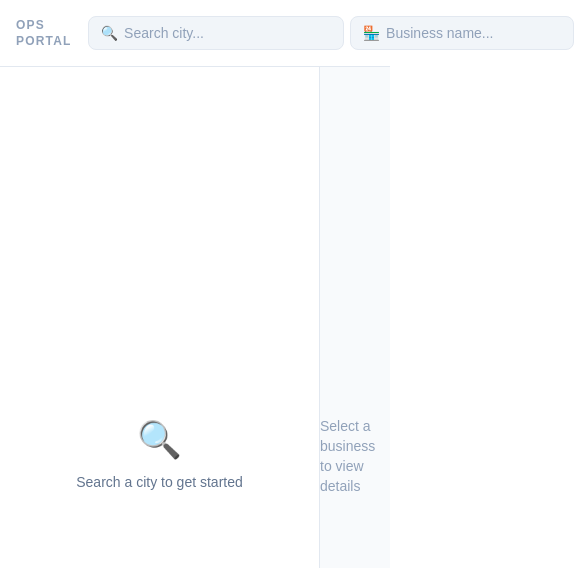
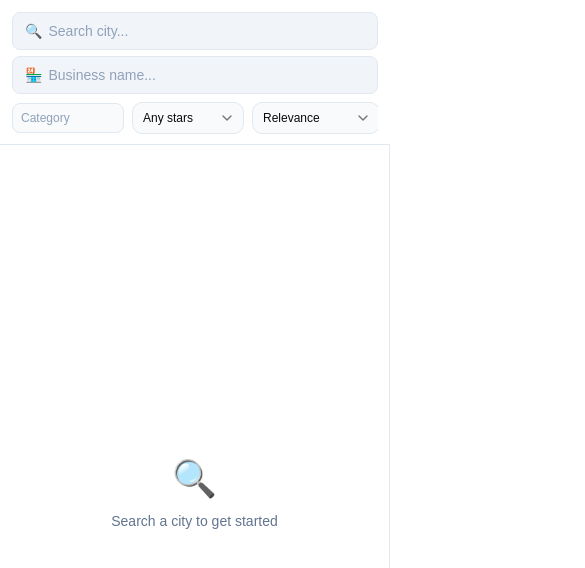
Before and after one commit to pyr3-dev/Yelp-search-app, a React (Vite) app in the folder frontend/: page / in a window 390 px wide. Shown: the top 568 px of the page, 585 px wide, since content can reach past the window. Built offline with nearby package versions, Linux system fonts and the light colour scheme.

Commit message:
Make the frontend usable on mobile

```diff
--- a/frontend/src/components/filter-bar.tsx
+++ b/frontend/src/components/filter-bar.tsx
@@ -19,7 +19,7 @@ export function FilterBar() {
   }
 
   return (
-    <div className="flex items-center gap-2">
+    <div className="flex items-center gap-2 overflow-x-auto scrollbar-none">
       {/* Category */}
       <input
         type="text"
@@ -28,7 +28,7 @@ export function FilterBar() {
         onBlur={submitCategory}
         onKeyDown={(e) => e.key === 'Enter' && submitCategory()}
         placeholder="Category"
-        className="text-xs border border-slate-200 rounded-md px-2 py-1.5 bg-slate-50 text-slate-700 placeholder:text-slate-400 outline-none focus:ring-2 focus:ring-slate-300 w-28"
+        className="text-xs border border-slate-200 rounded-md px-2 py-1.5 bg-slate-50 text-slate-700 placeholder:text-slate-400 outline-none focus:ring-2 focus:ring-slate-300 w-28 shrink-0"
       />
 
       {/* Min Stars */}
@@ -38,7 +38,7 @@ export function FilterBar() {
           setFilter({ minStars: v !== 'any' ? parseFloat(v) : null })
         }
       >
-        <SelectTrigger className="h-8 text-xs w-28 bg-slate-50 border-slate-200">
+        <SelectTrigger className="h-8 text-xs w-28 shrink-0 bg-slate-50 border-slate-200">
           <SelectValue placeholder="Min stars" />
         </SelectTrigger>
         <SelectContent>
@@ -58,7 +58,7 @@ export function FilterBar() {
           setFilter({ sortBy: v as 'relevance' | 'stars' | 'review_count' | 'name' })
         }
       >
-        <SelectTrigger className="h-8 text-xs w-32 bg-slate-50 border-slate-200">
+        <SelectTrigger className="h-8 text-xs w-32 shrink-0 bg-slate-50 border-slate-200">
           <SelectValue />
         </SelectTrigger>
         <SelectContent>
@@ -72,13 +72,13 @@ export function FilterBar() {
       {/* Order toggle */}
       <button
         onClick={() => setFilter({ order: order === 'desc' ? 'asc' : 'desc' })}
-        className="h-8 px-2.5 text-xs border border-slate-200 rounded-md bg-slate-50 text-slate-600 hover:bg-slate-100 transition-colors"
+        className="h-8 px-2.5 text-xs border border-slate-200 rounded-md bg-slate-50 text-slate-600 hover:bg-slate-100 transition-colors shrink-0"
       >
         {order === 'desc' ? '↓ Desc' : '↑ Asc'}
       </button>
 
       {/* Scope toggle */}
-      <div className="ml-auto flex overflow-hidden rounded-md border border-slate-200 text-xs">
+      <div className="flex shrink-0 overflow-hidden rounded-md border border-slate-200 text-xs">
         <button
           onClick={() => setFilter({ scope: null })}
           className={`px-3 py-1.5 transition-colors ${
--- a/frontend/src/components/search-bar.tsx
+++ b/frontend/src/components/search-bar.tsx
@@ -19,9 +19,9 @@ export function SearchBar() {
   }
 
   return (
-    <div className="flex items-center gap-1.5">
-      <div className="flex items-center gap-1.5 bg-slate-100 border border-slate-200 rounded-md px-3 py-1.5 w-64 focus-within:ring-2 focus-within:ring-slate-300">
-        <span className="text-slate-400 text-sm">🔍</span>
+    <div className="flex flex-col gap-1.5 md:flex-row md:items-center">
+      <div className="flex items-center gap-1.5 bg-slate-100 border border-slate-200 rounded-md px-3 py-2 md:py-1.5 md:w-64 focus-within:ring-2 focus-within:ring-slate-300">
+        <span className="text-slate-400 text-sm shrink-0">🔍</span>
         <input
           type="text"
           value={cityValue}
@@ -32,8 +32,8 @@ export function SearchBar() {
           className="bg-transparent text-sm text-slate-700 placeholder:text-slate-400 outline-none w-full"
         />
       </div>
-      <div className="flex items-center gap-1.5 bg-slate-100 border border-slate-200 rounded-md px-3 py-1.5 w-56 focus-within:ring-2 focus-within:ring-slate-300">
-        <span className="text-slate-400 text-sm">🏪</span>
+      <div className="flex items-center gap-1.5 bg-slate-100 border border-slate-200 rounded-md px-3 py-2 md:py-1.5 md:w-56 focus-within:ring-2 focus-within:ring-slate-300">
+        <span className="text-slate-400 text-sm shrink-0">🏪</span>
         <input
           type="text"
           value={nameValue}
--- a/frontend/src/index.css
+++ b/frontend/src/index.css
@@ -113,3 +113,13 @@
     @apply bg-background text-foreground font-sans;
   }
 }
+
+@layer utilities {
+  .scrollbar-none {
+    scrollbar-width: none;
+    -ms-overflow-style: none;
+  }
+  .scrollbar-none::-webkit-scrollbar {
+    display: none;
+  }
+}
--- a/frontend/src/layouts/root-layout.tsx
+++ b/frontend/src/layouts/root-layout.tsx
@@ -6,12 +6,25 @@ export function RootLayout() {
   return (
     <div className="flex flex-col h-full">
       {/* Top bar */}
-      <header className="flex items-center gap-4 px-4 py-2.5 bg-white border-b border-slate-200 shrink-0">
-        <span className="text-xs font-bold tracking-widest text-slate-400 uppercase select-none">
-          Ops Portal
-        </span>
-        <SearchBar />
-        <FilterBar />
+      <header className="bg-white border-b border-slate-200 shrink-0">
+        {/* Desktop: single row */}
+        <div className="hidden md:flex items-center gap-4 px-4 py-2.5">
+          <span className="text-xs font-bold tracking-widest text-slate-400 uppercase select-none shrink-0">
+            Ops Portal
+          </span>
+          <SearchBar />
+          <FilterBar />
+        </div>
+
+        {/* Mobile: stacked */}
+        <div className="flex flex-col gap-0 md:hidden">
+          <div className="px-3 pt-3 pb-2">
+            <SearchBar />
+          </div>
+          <div className="px-3 pb-2.5">
+            <FilterBar />
+          </div>
+        </div>
       </header>
 
       {/* Page content */}
--- a/frontend/src/pages/search/index.tsx
+++ b/frontend/src/pages/search/index.tsx
@@ -13,7 +13,7 @@ import type { BusinessDetail, BusinessResult, PhotoResult } from "@/types";
 const LIMIT = 20;
 
 export function SearchPage() {
-  const { city, name, scope, category, minStars, sortBy, order, page, selectedId } =
+  const { city, name, scope, category, minStars, sortBy, order, page, selectedId, selectBusiness } =
     useSearchStore();
 
   // List state
@@ -84,8 +84,8 @@ export function SearchPage() {
 
   return (
     <div className="flex h-full overflow-hidden">
-      {/* Left panel */}
-      <div className="w-80 border-r border-slate-200 flex flex-col shrink-0 bg-white">
+      {/* Left panel — hidden on mobile when a detail is open */}
+      <div className={`${selectedId ? 'hidden md:flex' : 'flex'} w-full md:w-80 border-r border-slate-200 flex-col shrink-0 bg-white`}>
         {showEmptyList && !listLoading ? (
           <EmptyState variant={city ? "no-results" : "idle"} />
         ) : listError ? (
@@ -100,8 +100,16 @@ export function SearchPage() {
         )}
       </div>
 
-      {/* Right panel */}
-      <div className="flex-1 bg-slate-50 overflow-hidden">
+      {/* Right panel — hidden on mobile when no detail is selected */}
+      <div className={`${selectedId ? 'flex' : 'hidden md:flex'} flex-1 flex-col bg-slate-50 overflow-hidden`}>
+        {/* Mobile back button */}
+        <button
+          onClick={() => selectBusiness(null)}
+          className="md:hidden flex items-center gap-1 px-4 py-2.5 text-xs text-slate-500 bg-white border-b border-slate-200 shrink-0 hover:bg-slate-50"
+        >
+          ← Back to list
+        </button>
+
         {detailError ? (
           <div className="flex items-center justify-center h-full text-xs text-red-500">
             {detailError}
--- a/frontend/vite.config.ts
+++ b/frontend/vite.config.ts
@@ -1,23 +1,24 @@
-import path from 'path'
-import { defineConfig } from 'vite'
-import react from '@vitejs/plugin-react'
-import tailwindcss from '@tailwindcss/vite'
+import path from "path";
+import { defineConfig } from "vite";
+import react from "@vitejs/plugin-react";
+import tailwindcss from "@tailwindcss/vite";
 
 // https://vite.dev/config/
 export default defineConfig({
   plugins: [react(), tailwindcss()],
   resolve: {
     alias: {
-      '@': path.resolve(__dirname, './src'),
+      "@": path.resolve(__dirname, "./src"),
     },
   },
   server: {
+    allowedHosts: true,
     proxy: {
-      '/api': {
-        target: 'http://localhost:8000',
+      "/api": {
+        target: "http://localhost:8000",
         changeOrigin: true,
-        rewrite: (path) => path.replace(/^\/api/, ''),
+        rewrite: (path) => path.replace(/^\/api/, ""),
       },
     },
   },
-})
+});
```
